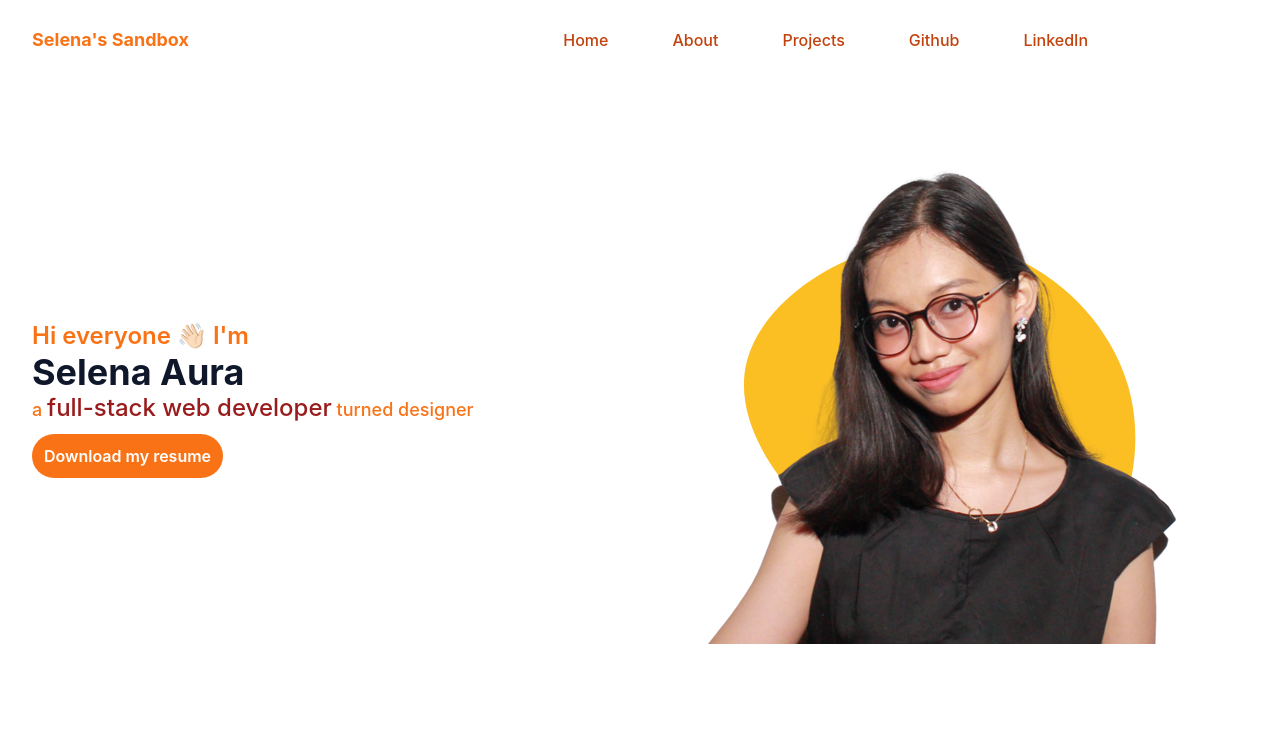
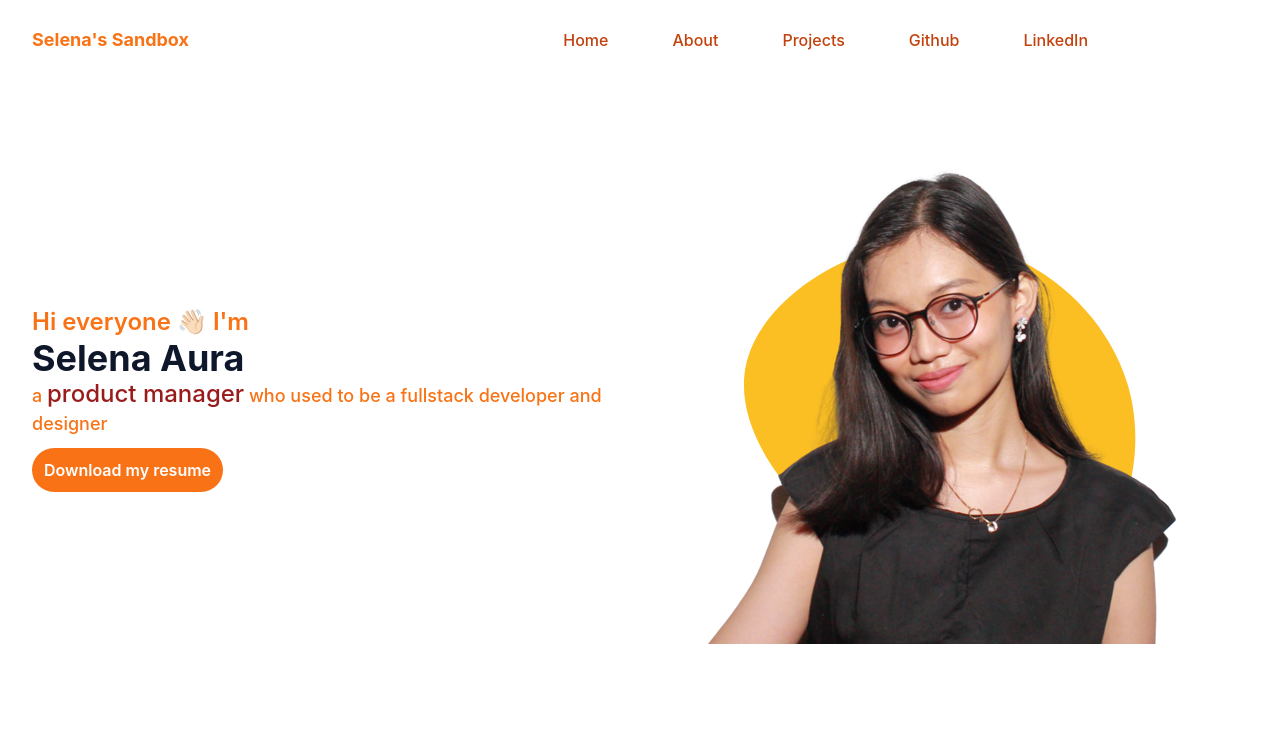
Before and after one commit to auraselena/auraselena.github.io, a plain HTML site: page index.html in a window 1280 px wide. Shown: the top 753 px of the page. Drawn offline with Linux system fonts and the light colour scheme.

Commit message:
Update index.html

```diff
--- a/index.html
+++ b/index.html
@@ -38,9 +38,9 @@
         <div class="flex flex-wrap">
           <div id="left-side" class="w-full self-center px-4 lg:w-1/2">
             <h1 class="text-base font-semibold text-primary md:text-xl lg:text-2xl">Hi everyone 👋🏻 I'm <span class="block font-bold text-4xl text-slate-900">Selena Aura</span></h1>
-            <h2 class="font-medium text-lg text-primary mb-5">a <span class="text-red-800 lg:text-2xl">full-stack web developer</span> turned designer</h2>
+            <h2 class="font-medium text-lg text-primary mb-5">a <span class="text-red-800 lg:text-2xl">product manager</span> who used to be a fullstack developer and designer</h2>
 
-            <a href="https://drive.google.com/file/d/1Zb-9JV20Pkv3IBnhFfZr5JgMj2euGWvT/view?usp=sharing" target="_blank" rel="noopener noreferrer" class="text-base text-white font-semibold bg-primary px-3 py-3 rounded-full hover:opacity-90 transition duration-300 ease-in-out"
+            <a href="https://drive.google.com/file/d/1V2eyjvsrKESxqeIe-QA9AhciTl9_mni9/view?usp=sharing" target="_blank" rel="noopener noreferrer" class="text-base text-white font-semibold bg-primary px-3 py-3 rounded-full hover:opacity-90 transition duration-300 ease-in-out"
               >Download my resume</a
             >
           </div>
```
